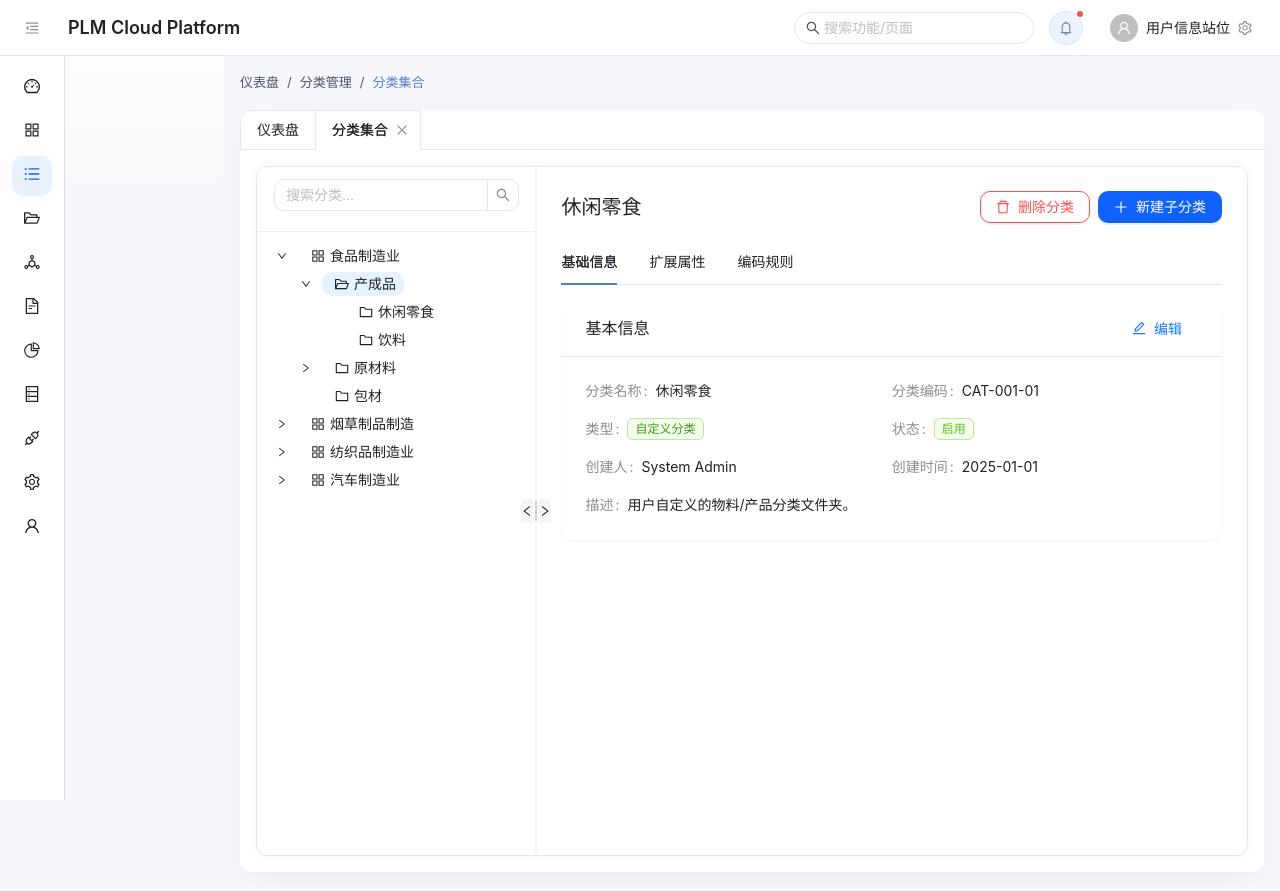
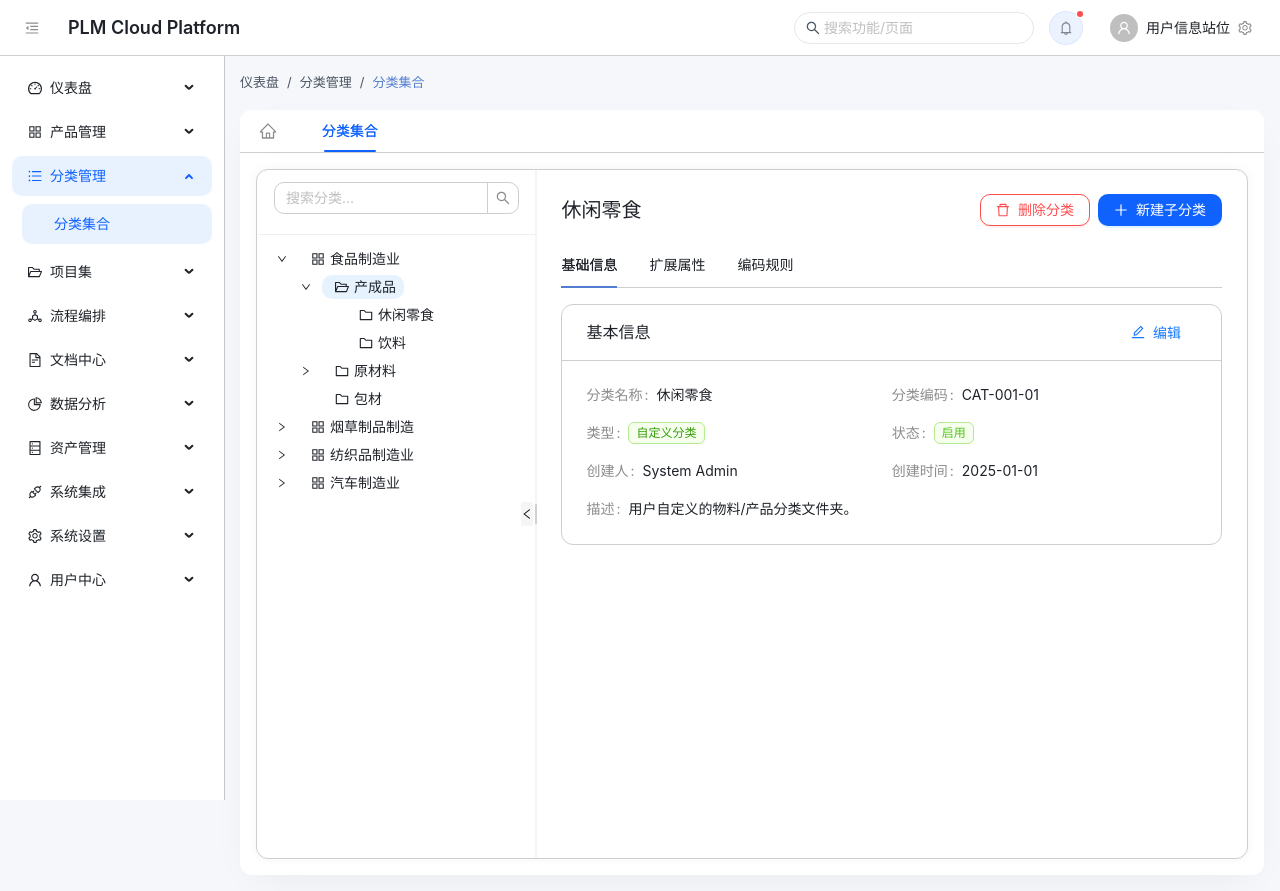
Before and after one commit to Altair288/plm-cloud-frontend, a React (Vite) app: page /category/list in a window 1280 px wide. Built offline with nearby package versions, Linux system fonts and the light colour scheme.

Commit message:
Features: Updated app version to 0.0.1 Optimized styling for BasicLayout and CategoryDetail components Enhanced tab functionality

```diff
--- a/src/config/index.ts
+++ b/src/config/index.ts
@@ -1,4 +1,4 @@
 export const APP_NAME = 'PLM Cloud Platform';
-export const APP_VERSION = '0.0.0';
+export const APP_VERSION = '0.0.1';
 
 export const API_BASE_URL = import.meta.env.VITE_API_BASE_URL || '/';
--- a/src/layouts/BasicLayout.css
+++ b/src/layouts/BasicLayout.css
@@ -1,29 +1,101 @@
-.layout-tabs.ant-tabs-card > .ant-tabs-nav {
+.layout-tabs.ant-tabs > .ant-tabs-nav {
   margin: 0;
-  padding-left: 0;
+  padding: 0 16px 0 0;
+  border-bottom: 1px solid var(--tab-underline-color, rgba(0, 0, 0, 0.08));
+  background: var(--tab-bar-bg, rgba(255, 255, 255, 0.96));
+  border-radius: 12px 12px 0 0;
+  box-shadow: 0 12px 32px -20px var(--tab-shadow-color, rgba(15, 24, 40, 0.25));
+  position: relative;
+  z-index: 1;
 }
 
-.layout-tabs.ant-tabs-card > .ant-tabs-nav::before {
-  border-radius: 12px 0 0 0;
+.layout-tabs.ant-tabs > .ant-tabs-nav::before {
+  display: none;
 }
 
-.layout-tabs.ant-tabs-card > .ant-tabs-nav .ant-tabs-tab {
-  margin: 0;
-  border-radius: 0;
+.layout-tabs.ant-tabs > .ant-tabs-nav .ant-tabs-nav-wrap {
+  border-radius: 12px 12px 0 0;
 }
 
-.layout-tabs.ant-tabs-card > .ant-tabs-nav .ant-tabs-tab:first-of-type {
-  border-top-left-radius: 12px;
+.layout-tabs.ant-tabs > .ant-tabs-nav .ant-tabs-tab {
+  margin: 0 16px 0 0;
+  padding: 6px 0;
+  border: none;
+  background: transparent;
 }
 
-.layout-tabs.ant-tabs-card > .ant-tabs-nav .ant-tabs-tab + .ant-tabs-tab {
-  border-left-width: 0;
+.layout-tabs.ant-tabs > .ant-tabs-nav .ant-tabs-tab:first-of-type {
+  margin-left: 0;
+  padding-left: 8px;
+  padding-right: 8px;
 }
 
-.layout-tabs.ant-tabs-card > .ant-tabs-nav .ant-tabs-tab .ant-tabs-tab-btn {
+.layout-tabs.ant-tabs > .ant-tabs-nav .ant-tabs-tab .ant-tabs-tab-btn {
   border-radius: 0;
+  color: inherit;
 }
 
-.layout-tabs.ant-tabs-card > .ant-tabs-nav .ant-tabs-tab:first-of-type .ant-tabs-tab-btn {
-  border-top-left-radius: 12px;
+.layout-tabs.ant-tabs > .ant-tabs-nav .ant-tabs-tab-active .ant-tabs-tab-btn {
+  color: var(--menu-text-selected);
 }
+
+.layout-tabs.ant-tabs > .ant-tabs-nav .ant-tabs-tab:hover .ant-tabs-tab-btn {
+  color: var(--menu-text-selected);
+}
+
+.layout-tabs .ant-tabs-ink-bar {
+  height: 2px;
+  border-radius: 999px;
+  background: var(--menu-text-selected);
+}
+
+.layout-tab-label {
+  position: relative;
+  display: inline-flex;
+  align-items: center;
+  justify-content: center;
+  padding: 4px 10px;
+}
+
+.layout-tab-text {
+  max-width: 160px;
+  overflow: hidden;
+  text-overflow: ellipsis;
+  white-space: nowrap;
+}
+
+.layout-tab-label-home .layout-tab-text {
+  display: inline-flex;
+  align-items: center;
+  justify-content: center;
+  width: 20px;
+  height: 20px;
+  border-radius: 999px;
+  color: var(--tab-close-color, rgba(0, 0, 0, 0.45));
+  font-size: 16px;
+}
+
+.layout-tab-close {
+  position: absolute;
+  top: 50%;
+  right: -6px;
+  transform: translateY(-50%);
+  font-size: 12px;
+  color: var(--tab-close-color, rgba(0, 0, 0, 0.45));
+  transition: color 0.2s ease;
+  opacity: 0;
+  visibility: hidden;
+  pointer-events: none;
+  cursor: pointer;
+}
+
+.layout-tab-close:hover {
+  color: var(--menu-text-selected);
+}
+
+.layout-tab-label:hover .layout-tab-close,
+.layout-tab-label:focus-within .layout-tab-close {
+  opacity: 1;
+  visibility: visible;
+  pointer-events: auto;
+}
--- a/src/layouts/BasicLayout.tsx
+++ b/src/layouts/BasicLayout.tsx
@@ -1,4 +1,4 @@
-import React, { useEffect, useMemo, useState } from "react";
+import React, { useCallback, useEffect, useMemo, useRef, useState } from "react";
 import { Breadcrumb, Button, ConfigProvider, Tabs, theme } from "antd";
 import type { TabsProps } from "antd";
 import { ProLayout } from "@ant-design/pro-components";
@@ -22,6 +22,9 @@ import {
   FolderOpenOutlined,
   MenuFoldOutlined,
   MenuUnfoldOutlined,
+  CloseOutlined,
+  HomeOutlined,
+  HomeTwoTone,
 } from "@ant-design/icons";
 
 // 简易菜单数据（后续可由权限/接口动态生成）
@@ -248,17 +251,6 @@ const BasicLayout: React.FC<React.PropsWithChildren> = ({ children }) => {
     [isDarkMode]
   );
 
-  const tabItems = useMemo<TabsProps["items"]>(
-    () =>
-      tabs.map((tab) => ({
-        key: tab.key,
-        label: tab.label,
-        closable: tab.closable,
-        children: null,
-      })),
-    [tabs]
-  );
-
   const breadcrumbItems = useMemo(
     () =>
       breadcrumbTrail.map((item, index) => ({
@@ -288,7 +280,8 @@ const BasicLayout: React.FC<React.PropsWithChildren> = ({ children }) => {
     }
   };
 
-  const handleTabRemove = (targetKey: string) => {
+  const handleTabRemove = useCallback(
+    (targetKey: string) => {
       if (targetKey === HOME_PATH) {
         return;
       }
@@ -309,13 +302,102 @@ const BasicLayout: React.FC<React.PropsWithChildren> = ({ children }) => {
           ? next
           : [{ key: HOME_PATH, label: "仪表盘", closable: false }];
       });
+    },
+    [currentPath, navigate]
+  );
+
+  const tabTextRefs = useRef<Map<string, HTMLSpanElement>>(new Map());
+  const tabResizeObservers = useRef<Map<string, ResizeObserver>>(new Map());
+  const [tabTextWidths, setTabTextWidths] = useState<Record<string, number>>({});
+
+  const registerTabTextRef = useCallback(
+    (key: string) => (node: HTMLSpanElement | null) => {
+      const observers = tabResizeObservers.current;
+      const existing = observers.get(key);
+      if (existing) {
+        existing.disconnect();
+        observers.delete(key);
+      }
+      if (!node) {
+        tabTextRefs.current.delete(key);
+        setTabTextWidths((prev) => {
+          if (!(key in prev)) {
+            return prev;
+          }
+          const rest = { ...prev };
+          delete (rest as Record<string, unknown>)[key];
+          return rest;
+        });
+        return;
+      }
+      tabTextRefs.current.set(key, node);
+      const measure = () => {
+        const width = node.getBoundingClientRect().width;
+        setTabTextWidths((prev) => {
+          if (prev[key] === width) {
+            return prev;
+          }
+          return { ...prev, [key]: width };
+        });
       };
+      measure();
+      if (typeof window !== "undefined" && "ResizeObserver" in window) {
+        const observer = new ResizeObserver(() => measure());
+        observer.observe(node);
+        observers.set(key, observer);
+      }
+    },
+    []
+  );
 
-  const handleTabEdit: TabsProps["onEdit"] = (targetKey, action) => {
-    if (action === "remove" && typeof targetKey === "string") {
-      handleTabRemove(targetKey);
+  useEffect(() => {
+    return () => {
+      tabResizeObservers.current.forEach((observer) => observer.disconnect());
+      tabResizeObservers.current.clear();
+      tabTextRefs.current.clear();
+    };
+  }, []);
+
+  const tabItems = useMemo<TabsProps["items"]>(
+    () =>
+      tabs.map((tab) => ({
+        key: tab.key,
+        label: (
+          <span
+            className={`layout-tab-label${tab.key === HOME_PATH ? " layout-tab-label-home" : ""}`}
+            onMouseDown={(event) => {
+              if (tab.closable && event.button === 1) {
+                event.preventDefault();
+                event.stopPropagation();
+                handleTabRemove(tab.key);
               }
-  };
+            }}
+          >
+            <span
+              className="layout-tab-text"
+              ref={registerTabTextRef(tab.key)}
+            >
+              {tab.key === HOME_PATH ? (
+                currentPath === HOME_PATH ? <HomeTwoTone /> : <HomeOutlined />
+              ) : (
+                tab.label
+              )}
+            </span>
+            {tab.closable && (
+              <CloseOutlined
+                className="layout-tab-close"
+                onClick={(event) => {
+                  event.stopPropagation();
+                  handleTabRemove(tab.key);
+                }}
+              />
+            )}
+          </span>
+        ),
+        children: null,
+      })),
+    [currentPath, handleTabRemove, registerTabTextRef, tabs]
+  );
 
   useEffect(() => {
     if (location.pathname === "/") {
@@ -370,6 +452,11 @@ const BasicLayout: React.FC<React.PropsWithChildren> = ({ children }) => {
     rootStyle.setProperty("--menu-selected-bg", palette.menuItemSelectedBg);
     rootStyle.setProperty("--menu-text", palette.menuText);
     rootStyle.setProperty("--menu-text-selected", palette.menuTextSelected);
+    rootStyle.setProperty("--tab-bar-bg", palette.bgContainer);
+    rootStyle.setProperty("--tab-shadow-color", palette.shadowColor);
+    rootStyle.setProperty("--tab-underline-color", palette.borderColor);
+    rootStyle.setProperty("--tab-close-color", palette.iconColor);
+    rootStyle.setProperty("--tab-home-icon-bg", palette.tabHomeIconBg);
   }, [isDarkMode, palette]);
 
   useEffect(() => {
@@ -566,14 +653,22 @@ const BasicLayout: React.FC<React.PropsWithChildren> = ({ children }) => {
           >
             <Tabs
               className="layout-tabs"
-              type="editable-card"
-              hideAdd
               activeKey={currentPath}
               onChange={handleTabChange}
-              onEdit={handleTabEdit}
               tabBarGutter={0}
-              animated={false}
+              animated
               tabBarStyle={{ padding: "0 16px 0 0", margin: 0 }}
+              indicator={{
+                size: (origin: number, info?: { tabKey?: React.Key }) => {
+                  const key = info?.tabKey != null ? String(info.tabKey) : undefined;
+                  if (key && tabTextWidths[key] != null) {
+                    const width = tabTextWidths[key];
+                    return Math.min(origin, Math.max(width, 24));
+                  }
+                  return Math.max(origin - 24, 32);
+                },
+                align: "center",
+              }}
               items={tabItems}
             />
             <div
--- a/src/pages/Category/components/CategoryDetail.tsx
+++ b/src/pages/Category/components/CategoryDetail.tsx
@@ -28,7 +28,7 @@ const CategoryDetail: React.FC<CategoryDetailProps> = ({ selectedKey, selectedNo
       key: '1',
       label: '基础信息',
       children: (
-        <Card bordered={false} title="基本信息" extra={<Button type="link" icon={<EditOutlined />}>编辑</Button>}>
+        <Card title="基本信息" extra={<Button type="link" icon={<EditOutlined />}>编辑</Button>}>
           <Descriptions column={2}>
             <Descriptions.Item label="分类名称">{typeof selectedNode?.title === 'function' ? (selectedNode!.title as (data: DataNode) => React.ReactNode)(selectedNode as DataNode) : selectedNode?.title}</Descriptions.Item>
             <Descriptions.Item label="分类编码">{selectedKey}</Descriptions.Item>
@@ -49,7 +49,7 @@ const CategoryDetail: React.FC<CategoryDetailProps> = ({ selectedKey, selectedNo
       key: '2',
       label: '扩展属性',
       children: (
-        <Card bordered={false} title="属性定义" extra={<Button type="primary" size="small" icon={<PlusOutlined />}>添加属性</Button>}>
+        <Card title="属性定义" extra={<Button type="primary" size="small" icon={<PlusOutlined />}>添加属性</Button>}>
           <ProTable
             search={false}
             options={false}
@@ -67,7 +67,7 @@ const CategoryDetail: React.FC<CategoryDetailProps> = ({ selectedKey, selectedNo
               {
                 title: '操作',
                 valueType: 'option',
-                    render: () => [<a key="edit">编辑</a>, <a key="del" style={{color: 'red'}}>删除</a>],
+                render: () => [<a key="edit">编辑</a>, <a key="del" style={{ color: 'red' }}>删除</a>],
               },
             ]}
             rowKey="id"
@@ -79,7 +79,7 @@ const CategoryDetail: React.FC<CategoryDetailProps> = ({ selectedKey, selectedNo
       key: '3',
       label: '编码规则',
       children: (
-        <Card bordered={false}>
+        <Card >
           <Empty description="暂未配置自动编码规则" />
         </Card>
       ),
--- a/src/pages/Category/index.tsx
+++ b/src/pages/Category/index.tsx
@@ -43,7 +43,7 @@ const CategoryPage: React.FC = () => {
         >
           <CategoryTree onSelect={onSelect} />
         </Splitter.Panel>
-        <Splitter.Panel collapsible={{ start: true, showCollapsibleIcon: leftCollapsed ? true : 'auto' }}>
+        <Splitter.Panel>
           <div style={{ height: '100%', padding: '24px 0' }}>
             <CategoryDetail selectedKey={selectedKey} selectedNode={selectedNode} />
           </div>
--- a/src/pages/Dashboard/index.tsx
+++ b/src/pages/Dashboard/index.tsx
@@ -144,7 +144,7 @@ export default function Dashboard() {
           <Table<RecordItem>
             columns={tableColumns}
             dataSource={tableData}
-            bordered={false}
+            bordered={true}
             pagination={false}
           />
         </ProCard>
--- a/src/styles/colors.ts
+++ b/src/styles/colors.ts
@@ -20,6 +20,7 @@ export interface AppPalette {
   iconColorActive: string;
   notificationBg: string;
   notificationBorder: string;
+  tabHomeIconBg: string;
 }
 
 export const lightPalette: AppPalette = {
@@ -36,12 +37,13 @@ export const lightPalette: AppPalette = {
   menuItemSelectedBg: '#e8f2ff', // 菜单选中项背景色
   menuBgHover: '#f5f8ff', // 菜单悬停背景色
   menuBgActive: '#e0e9ff', // 菜单激活背景色
-  borderColor: '#e5e7eb', // 边框颜色
+  borderColor: '#cececeff', // 边框颜色
   shadowColor: 'rgba(15, 24, 40, 0.08)', // 阴影颜色
   iconColor: 'rgba(0, 0, 0, 0.45)', // 图标默认颜色
   iconColorActive: '#0f62fe', // 图标激活颜色
   notificationBg: 'rgba(15, 98, 254, 0.08)', // 通知背景色
   notificationBorder: 'rgba(15, 98, 254, 0.15)', // 通知边框颜色
+  tabHomeIconBg: '#f1f5ff', // 首页标签图标背景
 };
 
 export const darkPalette: AppPalette = {
@@ -58,12 +60,13 @@ export const darkPalette: AppPalette = {
   menuItemSelectedBg: 'rgba(15, 98, 254, 0.25)', // 菜单选中项背景色
   menuBgHover: 'rgba(255, 255, 255, 0.06)', // 菜单悬停背景色
   menuBgActive: 'rgba(15, 98, 254, 0.35)', // 菜单激活背景色
-  borderColor: 'rgba(255, 255, 255, 0.12)', // 边框颜色
+  borderColor: 'rgba(255, 255, 255, 0.22)', // 边框颜色
   shadowColor: 'rgba(0, 0, 0, 0.35)', // 阴影颜色
   iconColor: 'rgba(255, 255, 255, 0.65)', // 图标默认颜色
   iconColorActive: '#3d8bfd', // 图标激活颜色
   notificationBg: 'rgba(255, 255, 255, 0.08)', // 通知背景色
   notificationBorder: 'rgba(255, 255, 255, 0.08)', // 通知边框颜色
+  tabHomeIconBg: 'rgba(255, 255, 255, 0.14)', // 首页标签图标背景
 };
 
 export const getPalette = (mode: ThemeMode): AppPalette =>
```
Lines whose indentation alone changed are shown as unchanged.
